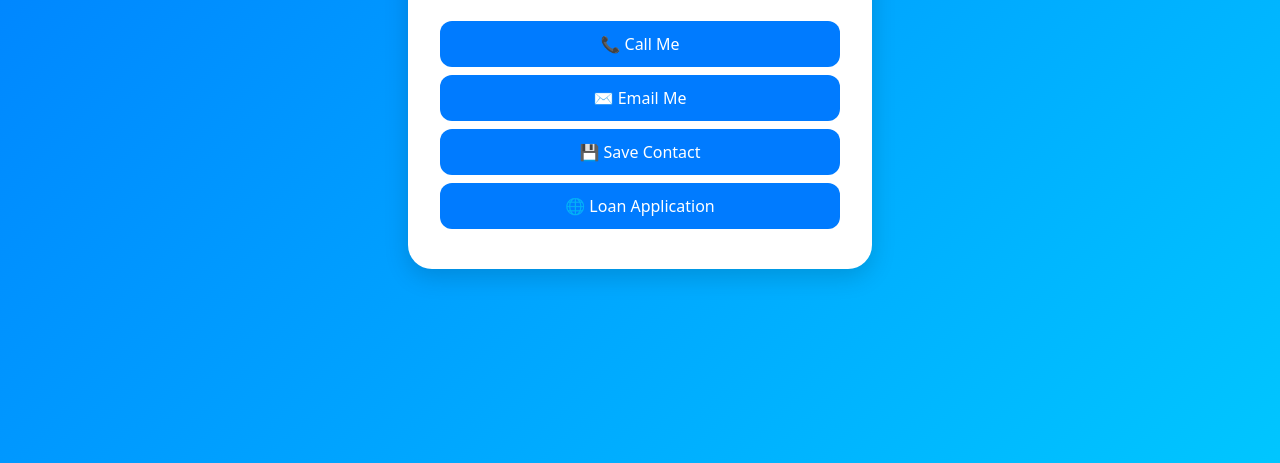
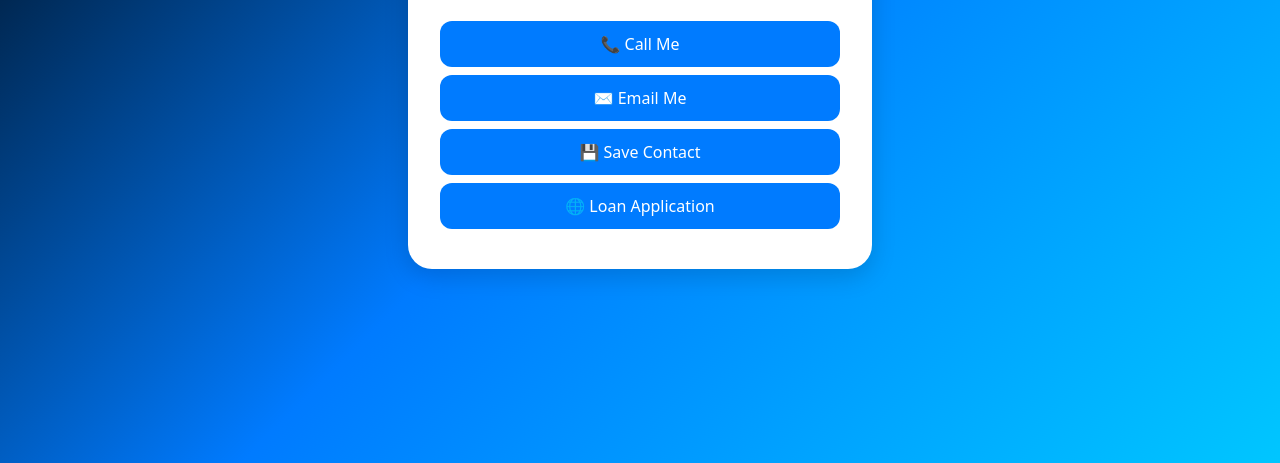
Before and after one commit to EPJam/Arturo-Montalvo, a plain HTML site: page index.html in a window 1280 px wide. Shown: the part 337-800 px from the top of the page. Drawn offline with Linux system fonts and the light colour scheme.

Commit message:
Update index.html

```diff
--- a/index.html
+++ b/index.html
@@ -9,7 +9,7 @@
       font-family: system-ui, -apple-system, Roboto, Helvetica, Arial, sans-serif;
       margin: 0;
       padding: 0;
-      background: linear-gradient(135deg, #007bff, #00c6ff);
+      background: linear-gradient(135deg, #000000, #007bff, #00c6ff);
       display: flex;
       justify-content: center;
       align-items: center;
```
